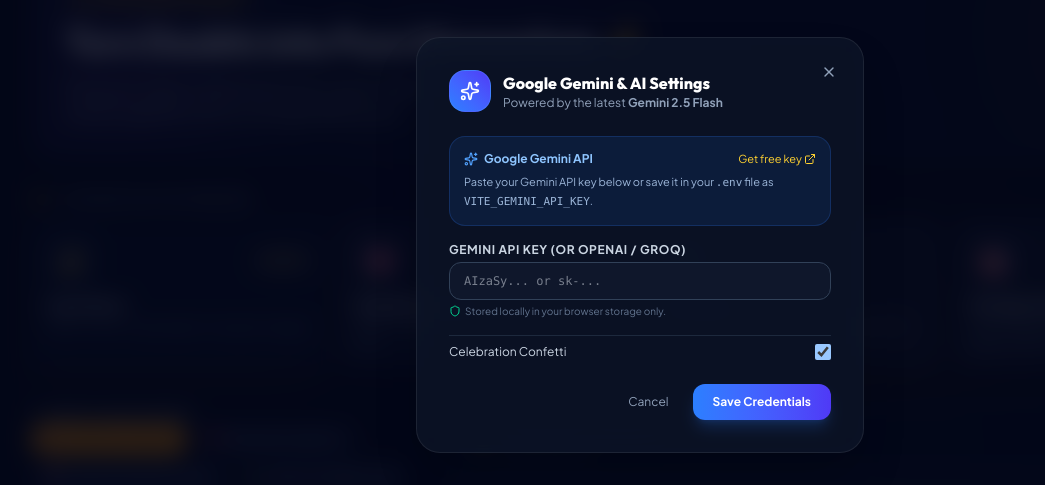
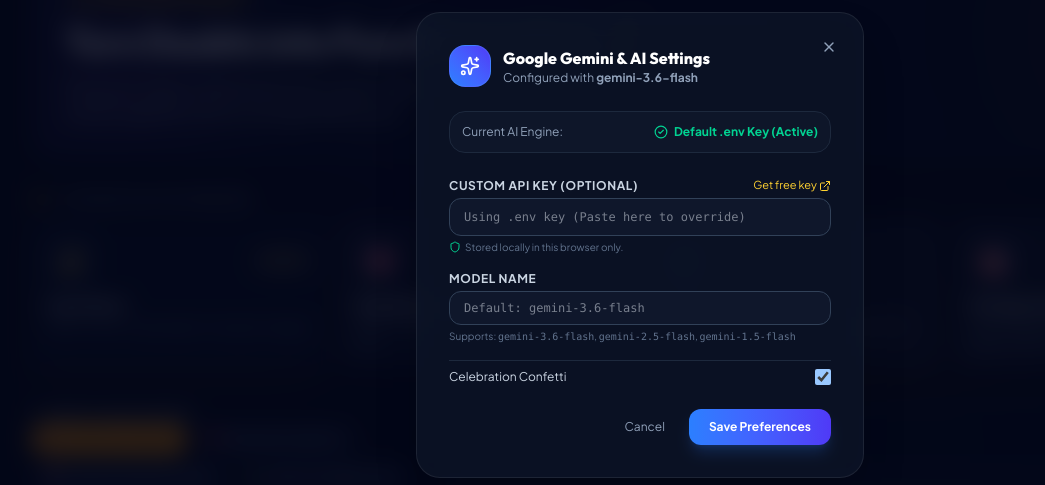
Before and after one commit to arnab825/HyperPal-AI, a React (Vite) app: page / in a window 1280 px wide. Both pictures are taken after a click on the button 1229 px from the left and 33 px from the top of the page. Shown: the part 155-640 px from the top of the page, without its empty margins (0-1045 px from the left). Built offline with nearby package versions, Linux system fonts and the light colour scheme; no server answers.

Commit message:
feat: support .env Gemini key with dynamic browser override and fallback cascade

```diff
--- a/src/components/SettingsModal.jsx
+++ b/src/components/SettingsModal.jsx
@@ -1,26 +1,38 @@
 import React, { useState } from 'react';
-import { X, Sparkles, Sliders, Shield, Check, Info, ExternalLink } from 'lucide-react';
+import { X, Sparkles, Sliders, Shield, Check, Info, ExternalLink, CheckCircle2 } from 'lucide-react';
+import { resolveCredentials } from '../services/aiService';
 
 export default function SettingsModal({ isOpen, onClose, settings, onUpdateSettings }) {
   const [apiKey, setApiKey] = useState(settings.apiKey || '');
-  const [apiEndpoint, setApiEndpoint] = useState(settings.apiEndpoint || '');
+  const [model, setModel] = useState(settings.model || '');
   const [soundEffects, setSoundEffects] = useState(settings.soundEffects !== false);
   const [saved, setSaved] = useState(false);
 
   if (!isOpen) return null;
 
+  const creds = resolveCredentials(settings.apiKey, settings.apiEndpoint, settings.model);
+
   const handleSave = (e) => {
     e.preventDefault();
     onUpdateSettings({
+      ...settings,
       apiKey: apiKey.trim(),
-      apiEndpoint: apiEndpoint.trim(),
+      model: model.trim(),
       soundEffects,
     });
     setSaved(true);
     setTimeout(() => {
       setSaved(false);
       onClose();
-    }, 800);
+    }, 700);
+  };
+
+  const handleClearCustomKey = () => {
+    setApiKey('');
+    onUpdateSettings({
+      ...settings,
+      apiKey: '',
+    });
   };
 
   return (
@@ -39,17 +51,34 @@
           </div>
           <div>
             <h3 className="text-base font-extrabold text-white font-['Outfit']">Google Gemini & AI Settings</h3>
-            <p className="text-xs text-slate-400">Powered by the latest <strong>Gemini 2.5 Flash</strong></p>
+            <p className="text-xs text-slate-400">Configured with <strong>{creds.geminiModel}</strong></p>
           </div>
         </div>
 
+        {/* Status indicator */}
+        <div className="p-3 rounded-2xl bg-slate-900/90 border border-slate-800 flex items-center justify-between text-xs">
+          <span className="text-slate-400">Current AI Engine:</span>
+          {creds.isBrowserOverride ? (
+            <span className="flex items-center gap-1.5 text-blue-400 font-bold">
+              <CheckCircle2 className="w-3.5 h-3.5" />
+              <span>Browser Custom Key (Active)</span>
+            </span>
+          ) : creds.hasEnvGemini ? (
+            <span className="flex items-center gap-1.5 text-emerald-400 font-bold">
+              <CheckCircle2 className="w-3.5 h-3.5" />
+              <span>Default .env Key (Active)</span>
+            </span>
+          ) : (
+            <span className="text-amber-400 font-medium">Built-in Offline Engine</span>
+          )}
+        </div>
+
         <form onSubmit={handleSave} className="space-y-4">
-          <div className="p-3.5 rounded-2xl bg-blue-500/10 border border-blue-500/20 space-y-1.5 text-xs text-blue-200">
-            <div className="flex items-center justify-between">
-              <span className="font-bold flex items-center gap-1.5 text-blue-300">
-                <Sparkles className="w-3.5 h-3.5 text-blue-400" />
-                Google Gemini API
-              </span>
+          <div>
+            <div className="flex items-center justify-between mb-1">
+              <label className="text-xs font-bold uppercase tracking-wider text-slate-300 flex items-center gap-1.5">
+                <span>Custom API Key (Optional)</span>
+              </label>
               <a
                 href="https://aistudio.google.com/app/apikey"
                 target="_blank"
@@ -60,24 +89,42 @@
                 <ExternalLink className="w-3 h-3" />
               </a>
             </div>
-            <p className="text-[11px] text-blue-200/80 leading-relaxed">
-              Paste your Gemini API key below or save it in your <code>.env</code> file as <code>VITE_GEMINI_API_KEY</code>.
-            </p>
-          </div>
-
-          <div>
-            <label className="text-xs font-bold uppercase tracking-wider text-slate-300 block mb-1 flex items-center gap-1.5">
-              <span>Gemini API Key (or OpenAI / Groq)</span>
-            </label>
             <input
               type="password"
               value={apiKey}
               onChange={(e) => setApiKey(e.target.value)}
-              placeholder="AIzaSy... or sk-..."
+              placeholder={creds.hasEnvGemini ? "Using .env key (Paste here to override)" : "AIzaSy... or sk-..."}
               className="w-full px-3.5 py-2.5 rounded-xl bg-slate-900 border border-slate-700 text-slate-200 text-xs focus:outline-none focus:border-blue-400 font-mono"
             />
-            <span className="text-[10px] text-slate-500 mt-1 block flex items-center gap-1">
-              <Shield className="w-3 h-3 text-emerald-400" /> Stored locally in your browser storage only.
+            <div className="flex items-center justify-between mt-1 text-[10px] text-slate-500">
+              <span className="flex items-center gap-1">
+                <Shield className="w-3 h-3 text-emerald-400" /> Stored locally in this browser only.
+              </span>
+              {apiKey && (
+                <button
+                  type="button"
+                  onClick={handleClearCustomKey}
+                  className="text-rose-400 hover:underline cursor-pointer"
+                >
+                  Reset to default
+                </button>
+              )}
+            </div>
+          </div>
+
+          <div>
+            <label className="text-xs font-bold uppercase tracking-wider text-slate-300 block mb-1">
+              Model Name
+            </label>
+            <input
+              type="text"
+              value={model}
+              onChange={(e) => setModel(e.target.value)}
+              placeholder={`Default: ${creds.geminiModel}`}
+              className="w-full px-3.5 py-2 rounded-xl bg-slate-900 border border-slate-700 text-slate-200 text-xs focus:outline-none focus:border-blue-400 font-mono"
+            />
+            <span className="text-[10px] text-slate-500 mt-1 block">
+              Supports: <code>gemini-3.6-flash</code>, <code>gemini-2.5-flash</code>, <code>gemini-1.5-flash</code>
             </span>
           </div>
 
@@ -104,7 +151,7 @@
               className="px-5 py-2.5 rounded-xl bg-gradient-to-r from-blue-500 to-indigo-600 hover:from-blue-400 hover:to-indigo-500 text-white font-bold text-xs flex items-center gap-1.5 shadow-lg shadow-blue-500/20 cursor-pointer"
             >
               {saved ? <Check className="w-3.5 h-3.5 text-white" /> : null}
-              <span>{saved ? 'Saved!' : 'Save Credentials'}</span>
+              <span>{saved ? 'Saved!' : 'Save Preferences'}</span>
             </button>
           </div>
         </form>
--- a/src/services/aiService.js
+++ b/src/services/aiService.js
@@ -70,15 +70,53 @@
   },
 ];
 
-// Google Gemini API caller
-async function callGemini({ apiKey, prompt, isJson = false, model = 'gemini-2.5-flash' }) {
-  const modelsToTry = [
+// Helper to determine active credentials (.env vs browser override)
+export function resolveCredentials(customKey, customEndpoint, customModel) {
+  const envGeminiKey = (import.meta.env.VITE_GEMINI_API_KEY || '').trim();
+  const envOpenAIKey = (import.meta.env.VITE_OPENAI_API_KEY || '').trim();
+
+  let geminiKey = '';
+  let openaiKey = '';
+
+  const activeKey = (customKey || '').trim();
+
+  if (activeKey) {
+    if (activeKey.startsWith('sk-')) {
+      openaiKey = activeKey;
+    } else {
+      geminiKey = activeKey;
+    }
+  } else {
+    geminiKey = envGeminiKey;
+    openaiKey = envOpenAIKey;
+  }
+
+  const geminiModel = (customModel || import.meta.env.VITE_GEMINI_MODEL || 'gemini-2.5-flash').trim();
+  const openaiEndpoint = (customEndpoint || import.meta.env.VITE_AI_ENDPOINT || 'https://api.openai.com/v1/chat/completions').trim();
+  const openaiModel = (import.meta.env.VITE_AI_MODEL || 'gpt-4o-mini').trim();
+
+  return {
+    geminiKey,
+    openaiKey,
+    geminiModel,
+    openaiEndpoint,
+    openaiModel,
+    hasEnvGemini: Boolean(envGeminiKey),
+    isBrowserOverride: Boolean(activeKey),
+  };
+}
+
+// Google Gemini API caller with automatic graceful cascade
+async function callGemini({ apiKey, prompt, isJson = false, model }) {
+  // First try the user's requested model, then standard models if model name varies
+  const modelsToTry = Array.from(new Set([
     model,
     'gemini-2.5-flash',
     'gemini-1.5-flash',
-  ];
+    'gemini-2.0-flash',
+  ])).filter(Boolean);
 
-  for (const m of Array.from(new Set(modelsToTry))) {
+  for (const m of modelsToTry) {
     try {
       const url = `https://generativelanguage.googleapis.com/v1beta/models/${m}:generateContent?key=${apiKey}`;
       const payload = {
@@ -104,28 +142,20 @@
         const data = await res.json();
         const text = data.candidates?.[0]?.content?.parts?.[0]?.text;
         if (text) return text.trim();
+      } else {
+        const errData = await res.text();
+        console.warn(`Gemini model ${m} returned ${res.status}:`, errData);
       }
     } catch (err) {
-      console.warn(`Gemini model ${m} failed, trying next fallback...`, err);
+      console.warn(`Gemini model ${m} network call error:`, err);
     }
   }
   return null;
 }
 
-// Helper to determine AI provider (Gemini or OpenAI/Groq)
-function resolveCredentials(customKey, customEndpoint) {
-  const geminiKey = (customKey?.startsWith('AIza') ? customKey : '') || import.meta.env.VITE_GEMINI_API_KEY || (customKey?.length > 30 && !customKey?.startsWith('sk-') ? customKey : '');
-  const openaiKey = (!customKey?.startsWith('AIza') ? customKey : '') || import.meta.env.VITE_OPENAI_API_KEY || '';
-  const geminiModel = import.meta.env.VITE_GEMINI_MODEL || 'gemini-2.5-flash';
-  const openaiEndpoint = customEndpoint || import.meta.env.VITE_AI_ENDPOINT || 'https://api.openai.com/v1/chat/completions';
-  const openaiModel = import.meta.env.VITE_AI_MODEL || 'gpt-4o-mini';
-
-  return { geminiKey, openaiKey, geminiModel, openaiEndpoint, openaiModel };
-}
-
 // Generate Hype Speech using Gemini or OpenAI or Procedural fallback
-export async function generateHypeSpeech({ friendName = 'Alex', persona = 'hype', situation = '', notes = '', apiKey = '', apiEndpoint = '' }) {
-  const { geminiKey, openaiKey, geminiModel, openaiEndpoint, openaiModel } = resolveCredentials(apiKey, apiEndpoint);
+export async function generateHypeSpeech({ friendName = 'Alex', persona = 'hype', situation = '', notes = '', apiKey = '', apiEndpoint = '', model = '' }) {
+  const { geminiKey, openaiKey, geminiModel, openaiEndpoint, openaiModel } = resolveCredentials(apiKey, apiEndpoint, model);
 
   const prompt = `You are HypePal AI, speaking in the persona of "${PERSONAS[persona]?.name || 'Hype Beast'}".
 Your tone: ${PERSONAS[persona]?.tagline}.
@@ -219,8 +249,8 @@
 }
 
 // Cognitive Reframing Engine with Gemini / OpenAI / Built-in CBT
-export async function reframeThought({ thought, friendName = 'Alex', apiKey = '', apiEndpoint = '' }) {
-  const { geminiKey, openaiKey, geminiModel, openaiEndpoint, openaiModel } = resolveCredentials(apiKey, apiEndpoint);
+export async function reframeThought({ thought, friendName = 'Alex', apiKey = '', apiEndpoint = '', model = '' }) {
+  const { geminiKey, openaiKey, geminiModel, openaiEndpoint, openaiModel } = resolveCredentials(apiKey, apiEndpoint, model);
 
   const prompt = `You are an expert cognitive behavioral therapy (CBT) mindset coach analyzing an anxious developer/student's thought.
 Thought from ${friendName}: "${thought}"
```
